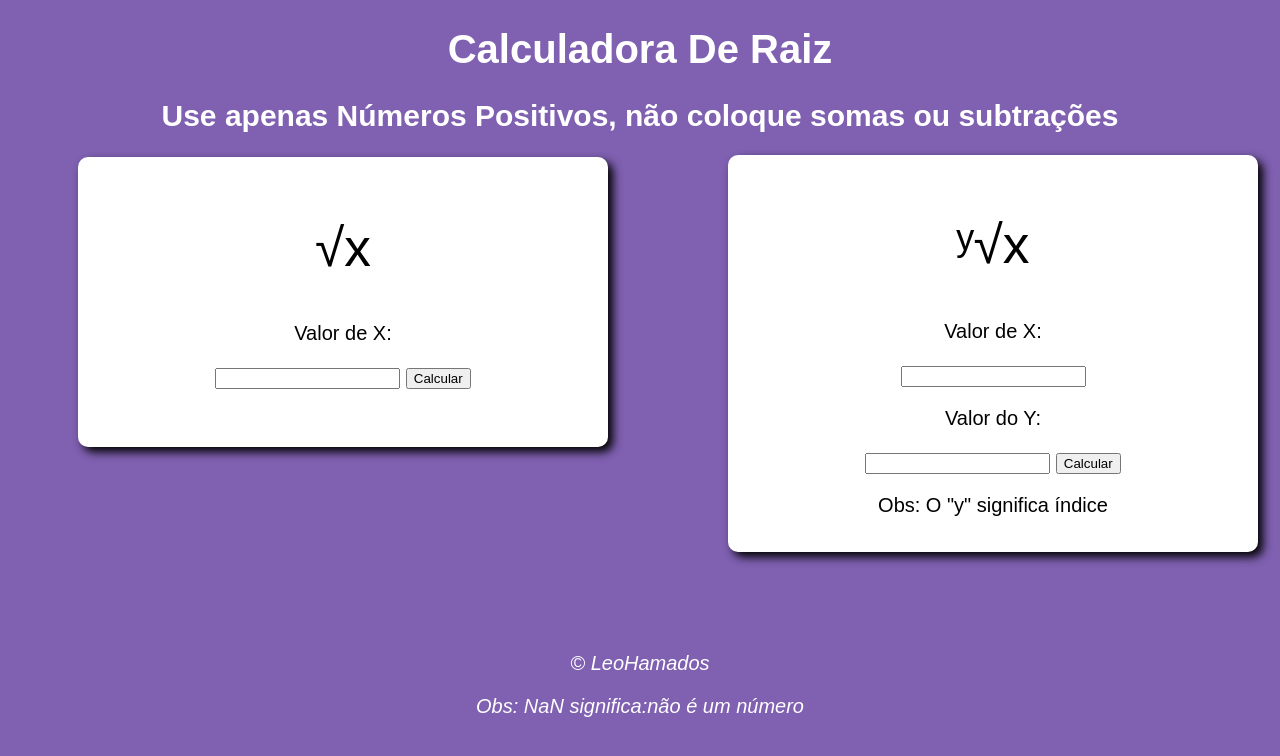
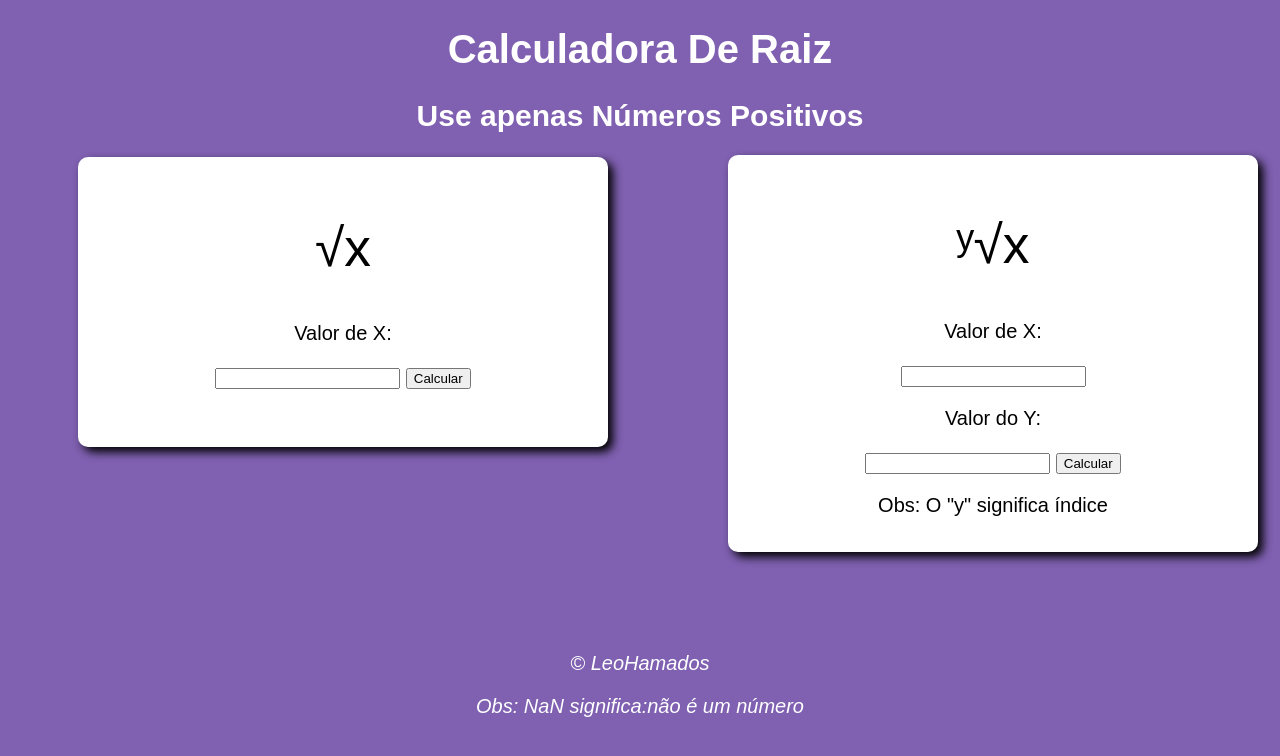
Before and after one commit to LeoHamada/Radical, a plain HTML site: page index.html in a window 1280 px wide. Drawn offline with Linux system fonts and the light colour scheme.

Commit message:
Update index.html

```diff
--- a/index.html
+++ b/index.html
@@ -11,7 +11,7 @@
 <body>
     <header>
         <h1>Calculadora De Raiz</h1>
-        <h2>Use apenas Números Positivos, não coloque somas ou subtrações</h2>
+        <h2>Use apenas Números Positivos</h2>
     </header>
     <section id="raiz1">
         <div id="bega1">
```
